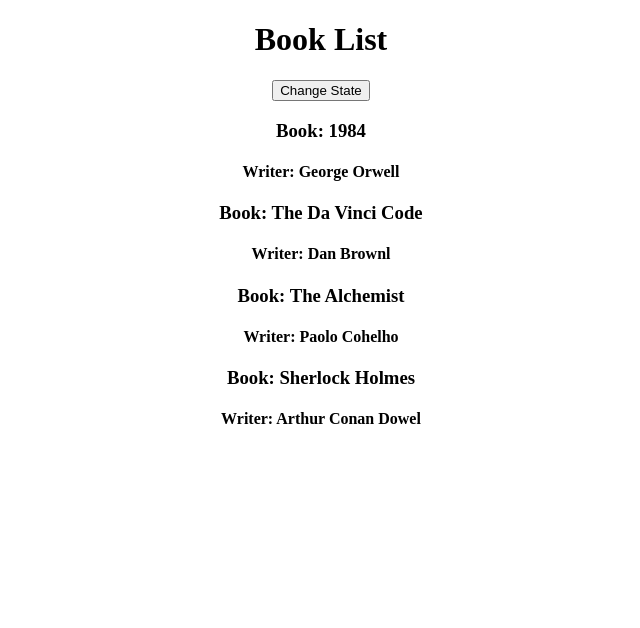
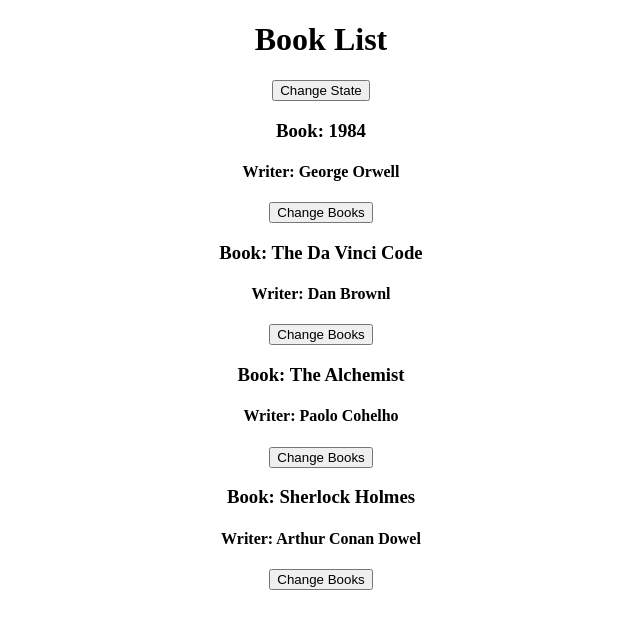
Before and after one commit to sohel473/hello-react, a React (Create React App) app: page / in a window 1280 px wide. Shown: the top 628 px of the page, without its empty margins (319-959 px from the left). Built offline with nearby package versions, Linux system fonts and the light colour scheme.

Commit message:
Pass Method in props

```diff
--- a/src/App.js
+++ b/src/App.js
@@ -13,10 +13,10 @@ class App extends Component {
     ],
   };
 
-  changeState = () => {
+  changeState = (newBookName) => {
     this.setState({
       books: [
-        { bookName: "1984 2", author: "George Orwell 2" },
+        { bookName: newBookName, author: "George Orwell 2" },
         { bookName: "The Da Vinci Code 2", author: "Dan Brownl 2" },
         { bookName: "The Alchemist 2", author: "Paolo Cohelho 2" },
         { bookName: "Sherlock Holmes 2", author: "Arthur Conan Dowel 2" },
@@ -27,7 +27,9 @@ class App extends Component {
     return (
       <div className="App">
         <h1>Book List</h1>
-        <button onClick={this.changeState}> Change State</button>
+        <button onClick={() => this.changeState("Ninteen Eighty Four")}>
+          Change State
+        </button>
         <Book
           name={this.state.books[0].bookName}
           writer={this.state.books[0].author}
@@ -43,6 +45,7 @@ class App extends Component {
         <Book
           name={this.state.books[3].bookName}
           writer={this.state.books[3].author}
+          changeState={this.changeState.bind(this, "Ninteen 84")}
         />
       </div>
     );
--- a/src/components/Book.js
+++ b/src/components/Book.js
@@ -3,6 +3,7 @@ const Book = (props) => {
     <div>
       <h3>Book: {props.name}</h3>
       <h4>Writer: {props.writer}</h4>
+      <button onClick={props.changeState}>Change Books</button>
     </div>
   );
 };
```
